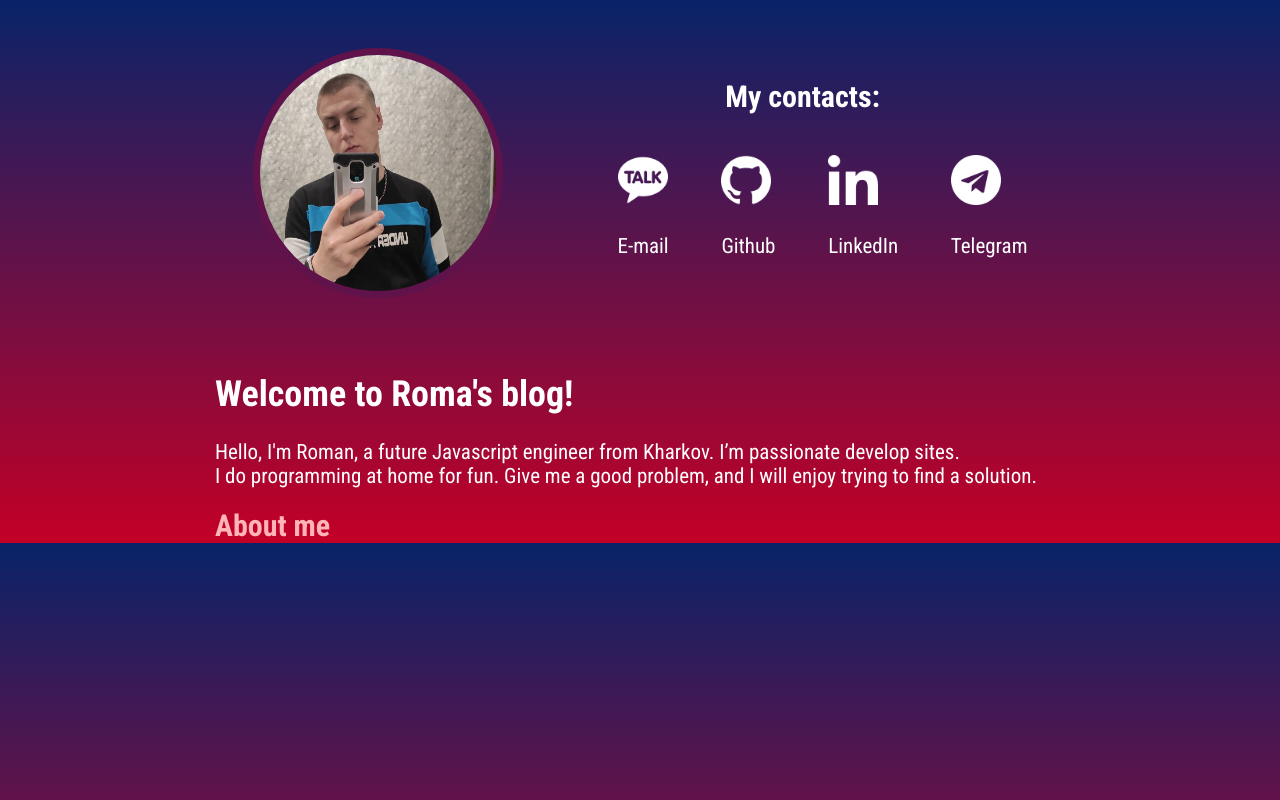
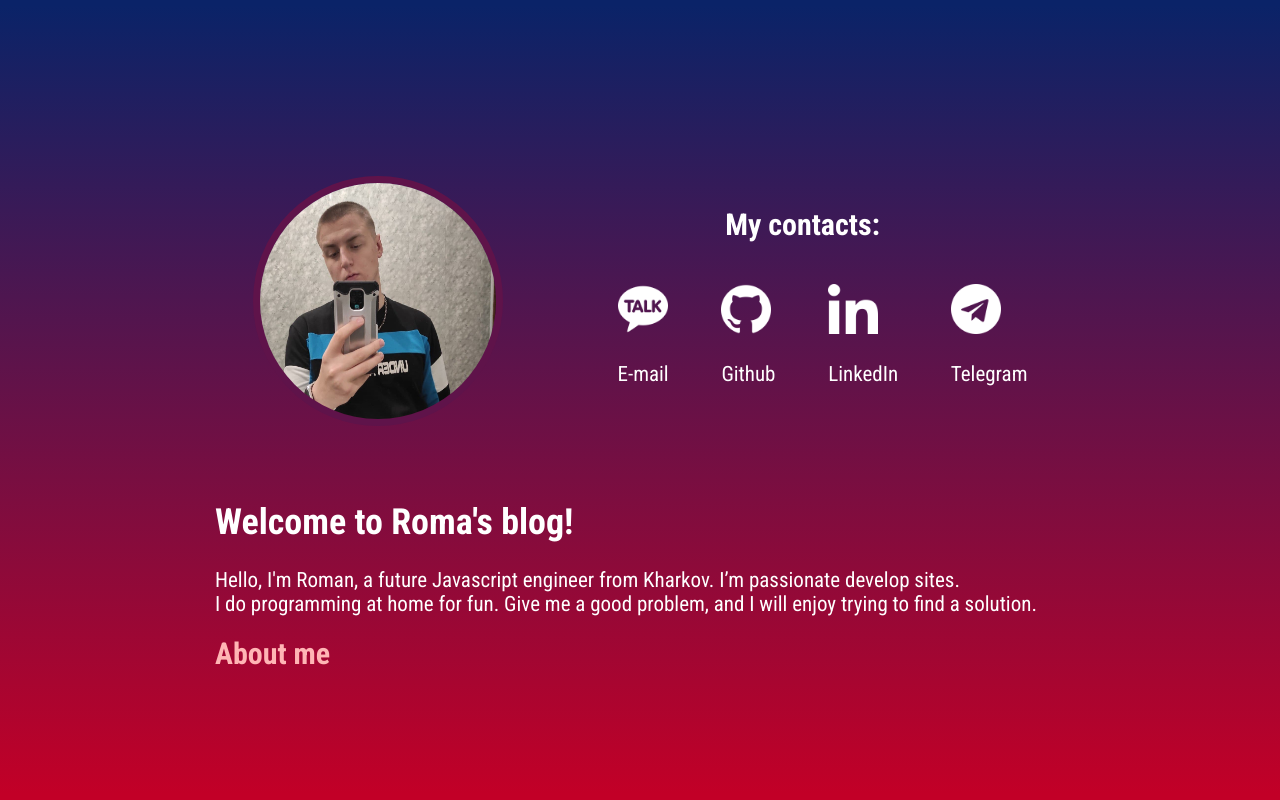
Before and after one commit to roman-tsekhmistro/resume, a plain HTML site: page index.html in a window 1280 px wide. Drawn offline with Linux system fonts and the light colour scheme.

Commit message:
Update styles

```diff
--- a/css/style.css
+++ b/css/style.css
@@ -41,11 +41,12 @@ a:hover {
 }
 
 .container {
-	width: 850px;
+	max-width: 850px;
 	margin: 0 auto;
 	display: flex;
 	flex-direction: column;
 	justify-content: center;
+	min-height: 100vh;
 }
 
 
```
